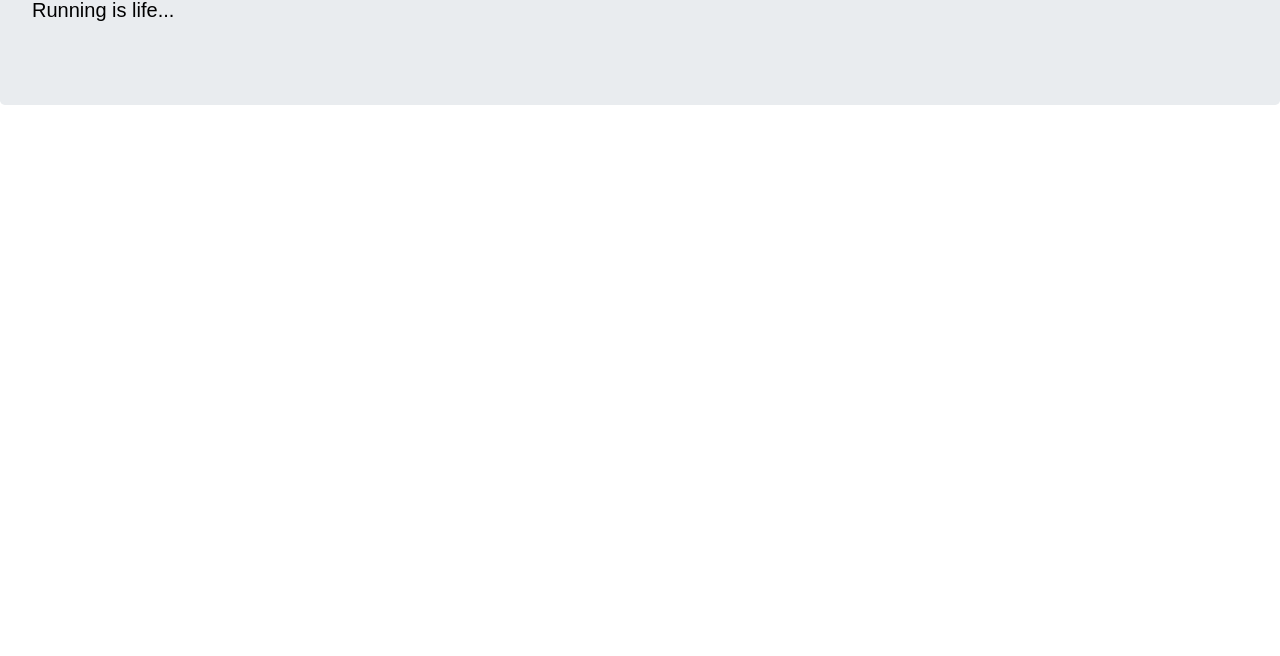
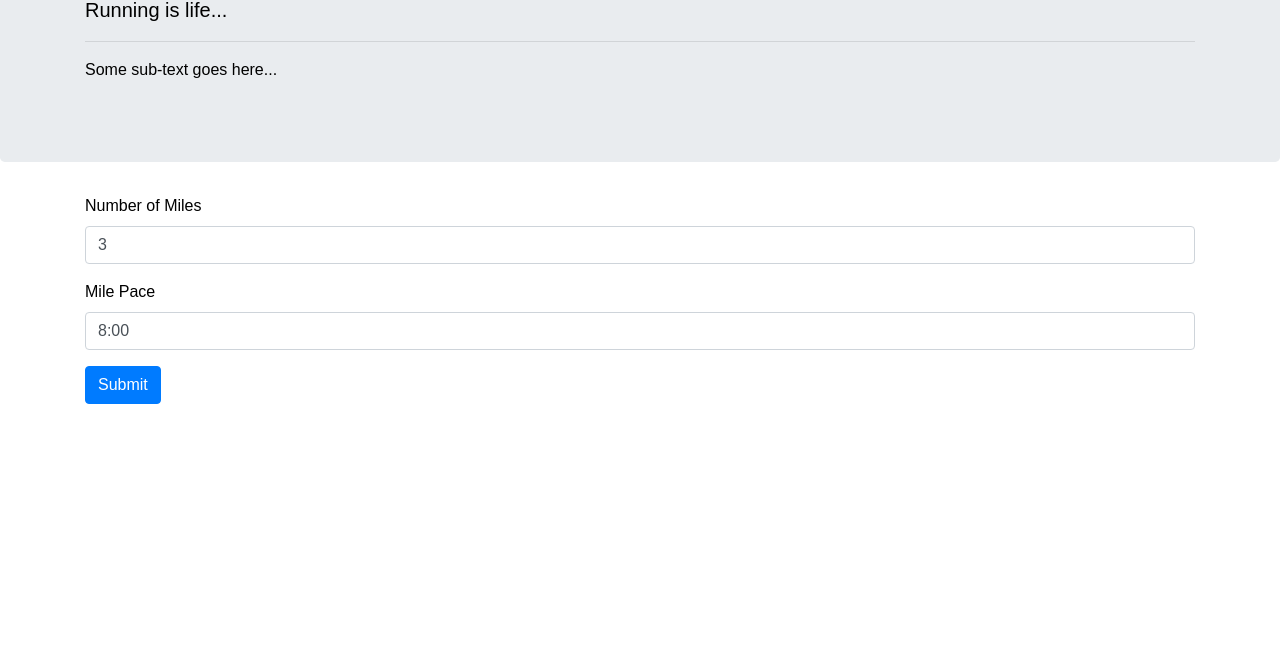
Before and after one commit to zleinweber/RunningPace, a website built with webpack: page src/index.html in a window 1280 px wide. Shown: the part 144-800 px from the top of the page. Built offline with nearby package versions, Linux system fonts and the light colour scheme.

Commit message:
Add basic form and event listener for that form

```diff
--- a/src/index.html
+++ b/src/index.html
@@ -13,8 +13,26 @@
 </head>
 <body>
   <div class="jumbotron">
-    <h1 class="display-4">Running Pace</h1>
-    <p class="lead">Running is life...</p>
+    <div class="container">
+      <h1 class="display-4">Running Pace</h1>
+      <p class="lead">Running is life...</p>
+      <hr>
+      <p>Some sub-text goes here...</p>
+    </div>
+  </div>
+
+  <div class=container>
+    <form action="#" method="post" id="paceForm">
+      <div class="form-group">
+        <label for="numMiles">Number of Miles</label>
+        <input type="number" class="form-control" id="numMiles" value="3">
+      </div>
+      <div class="form-group">
+        <label for="pace">Mile Pace</label>
+        <input type="text" class="form-control" id="pace" value="8:00">
+      </div>
+      <button type="submit" class="btn btn-primary">Submit</button>
+    </form>
   </div>
 
   <script src="https://code.jquery.com/jquery-3.5.1.slim.min.js" integrity="sha384-DfXdz2htPH0lsSSs5nCTpuj/zy4C+OGpamoFVy38MVBnE+IbbVYUew+OrCXaRkfj" crossorigin="anonymous"></script>
--- a/src/scripts/index.js
+++ b/src/scripts/index.js
@@ -4,4 +4,10 @@ if (process.env.NODE_ENV === 'development') {
   require('../index.html');
 }
 
-console.log('webpack starterkit');
+let paceForm = document.getElementById("paceForm");
+paceForm.addEventListener("submit", event => {
+  let numMiles = paceForm.elements['numMiles'];
+  let pace = paceForm.elements['pace'];
+  console.log(numMiles.value, pace.value);
+  event.preventDefault();
+});
```
